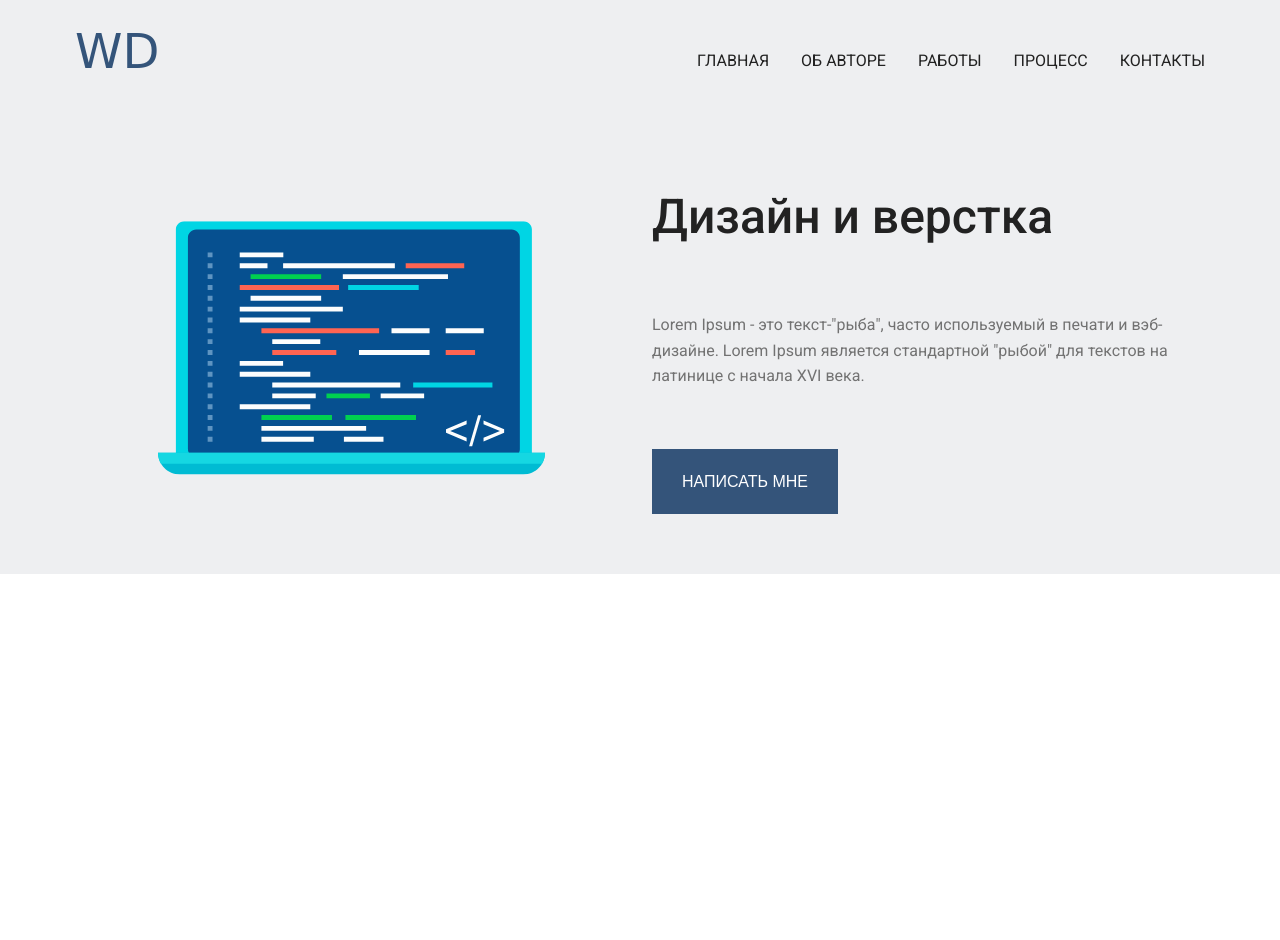
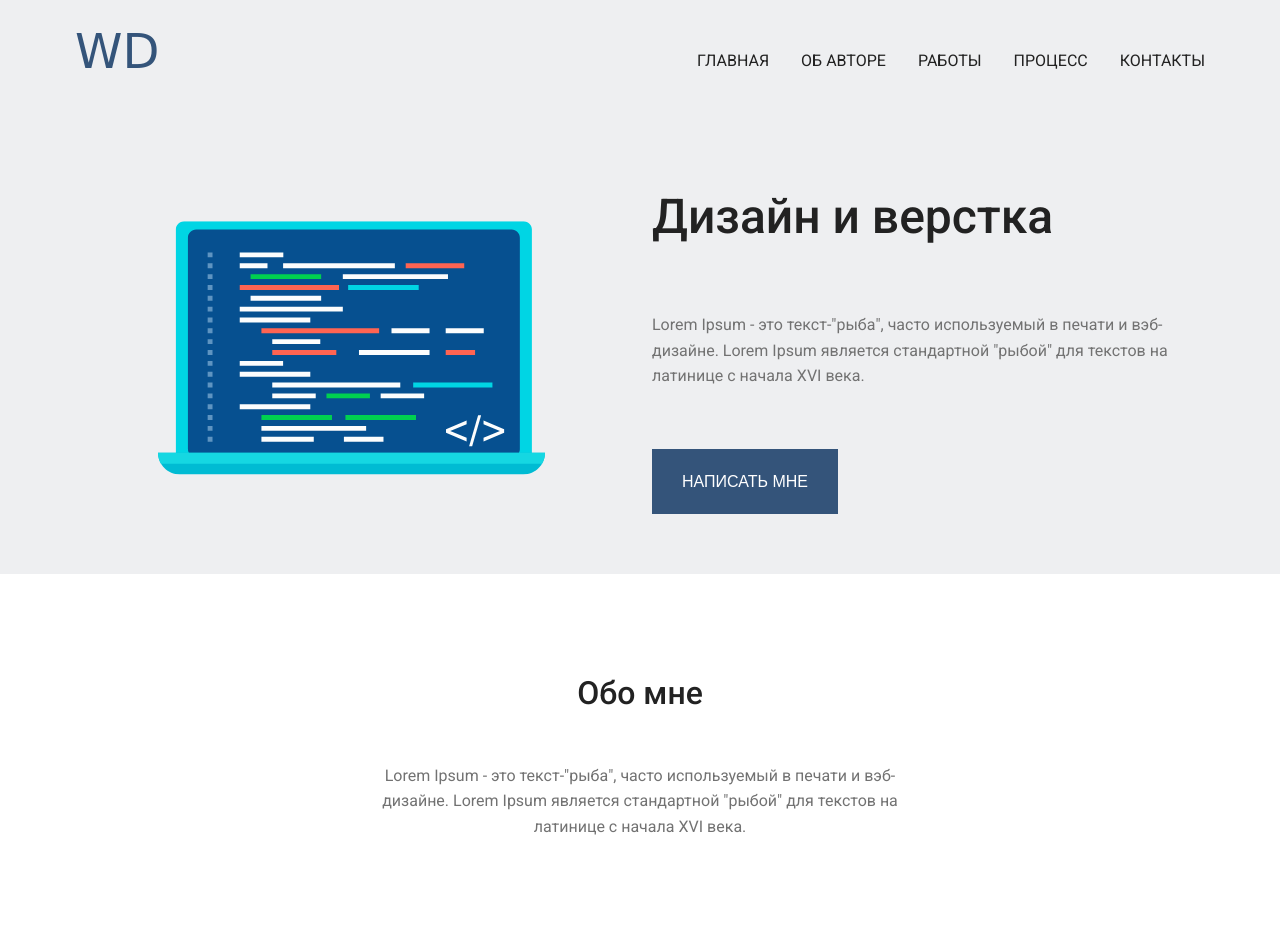
Before and after one commit to tetianamk/fd-2023-1-figma-template, a plain HTML site: page index.html in a window 1280 px wide. Before the commit the page ends 800 px from the top, so only its background shows below. Drawn offline with Linux system fonts and the light colour scheme; a web font is replaced by a local one.

Commit message:
Add about-me section

```diff
--- /dev/null
+++ b/assets/css/about-me.css
@@ -0,0 +1,24 @@
+.about-me {
+  background-color: var(--accent-text-color);
+  padding: 60px 10px;
+}
+
+.about-me-info {
+  display: flex;
+  flex-direction: column;
+  gap: 50px;
+  text-align: center;
+}
+
+@media screen and (min-width: 768px) {
+  .about-me-info {
+    width: 50%;
+    margin: 0 auto;
+  }
+}
+
+@media screen and (min-width: 992px) {
+  .about-me {
+    padding: 100px 10px;
+  }
+}
--- a/assets/css/style.css
+++ b/assets/css/style.css
@@ -2,3 +2,4 @@
 @import './common.css';
 @import './header.css';
 @import './greeting.css';
+@import './about-me.css';
--- a/index.html
+++ b/index.html
@@ -63,5 +63,17 @@
         </div>
       </div>
     </section>
+    <section class="about-me">
+      <div class="container">
+        <div class="about-me-info">
+          <h2 class="sub-heading">Обо мне</h2>
+          <p class="text">
+            Lorem Ipsum - это текст-"рыба", часто используемый в печати и
+            вэб-дизайне. Lorem Ipsum является стандартной "рыбой" для текстов на
+            латинице с начала XVI века.
+          </p>
+        </div>
+      </div>
+    </section>
   </body>
 </html>
```
